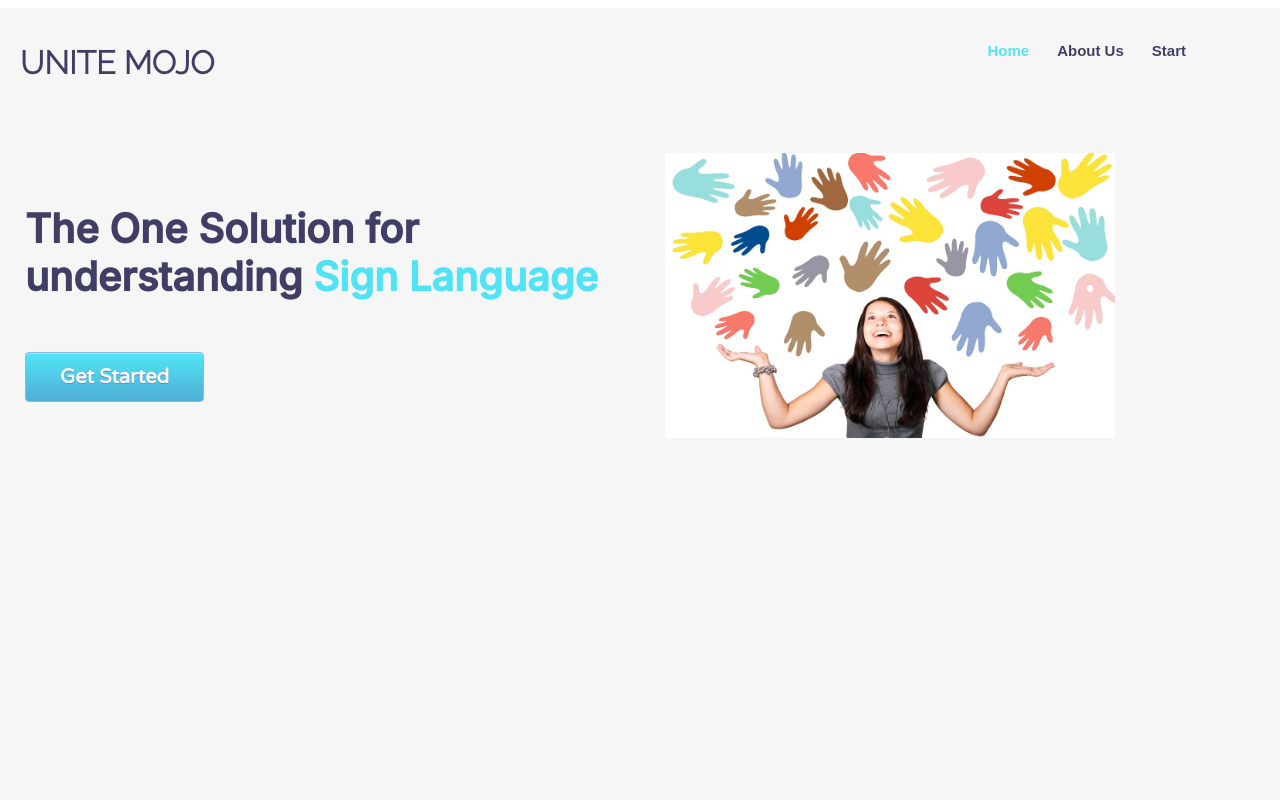
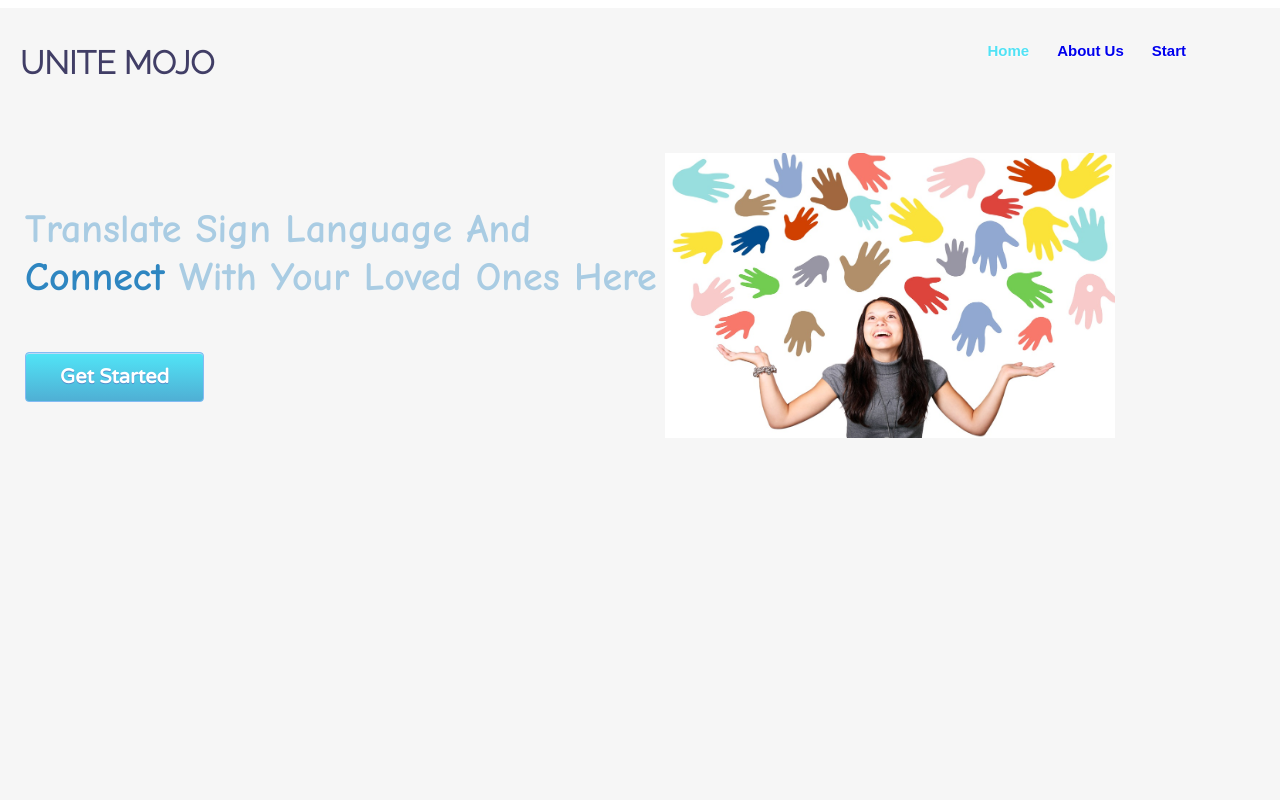
Before and after one commit to deep1112002/3rdSemSGPdraft1, a plain HTML site: page index.html in a window 1280 px wide. Shown: the top 800 px of the page. Drawn offline with Linux system fonts and the light colour scheme.

Commit message:
Added Animation & Changed Title

```diff
--- a/index.html
+++ b/index.html
@@ -18,7 +18,7 @@
             </div>
             <div class="mainintro">
                 <div class="introduction1">
-                    <h1 class ="introductory_text">The One Solution for understanding <span style="color: #51e2f5">Sign Language</span></h1>
+                    <h1 class ="introductory_text">Translate Sign Language And <span style="color: #2E86C1 ">Connect</span> With Your Loved Ones Here</h1>
                     <a href="#" class="Get_Started">Get Started</a>
                 </div>
                 <div class="introduction2">
--- a/styles.css
+++ b/styles.css
@@ -125,7 +125,7 @@ h3{
   #nav-bar a {
     float: right;
     display: block;
-    color: #413E66;
+    color: c;
     text-align: center;
     padding: 14px;
     text-decoration: none;
@@ -133,8 +133,8 @@ h3{
     top:5px
   }
 .introductory_text{
-    font-family: 'Inter', sans-serif;
-    color: #413E66;
+    font-family: 'Comic Sans MS', sans-serif;
+    color: #A9CCE3  ;
     padding-left:25px ;
     padding-top: 25px;
     padding-right: 25px ;
@@ -196,3 +196,16 @@ hr{
   text-align: center;
   margin:auto;
 }
+
+.introductory_text{
+  animation: typewriter 0.5s steps(50) 0.5s 1 normal both,
+             blinkTextCursor 500ms steps(50) infinite normal;
+}
+@keyframes typewriter{
+  from{width: 0;}
+  to{width: 100%;}
+}
+@keyframes blinkTextCursor{
+  from{border-right-color: rgba(255,255,255,.75);}
+  to{border-right-color: rgba(0,0,0,0);}
+}
```
